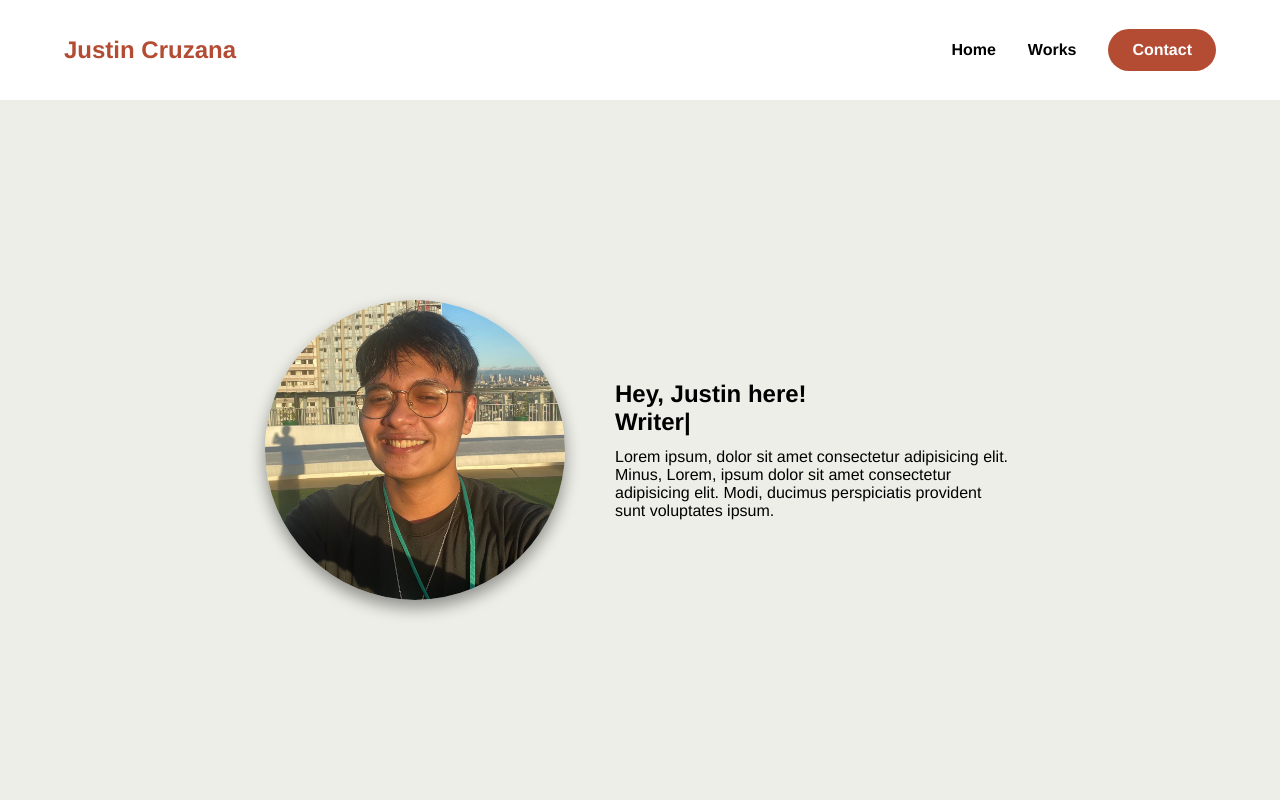
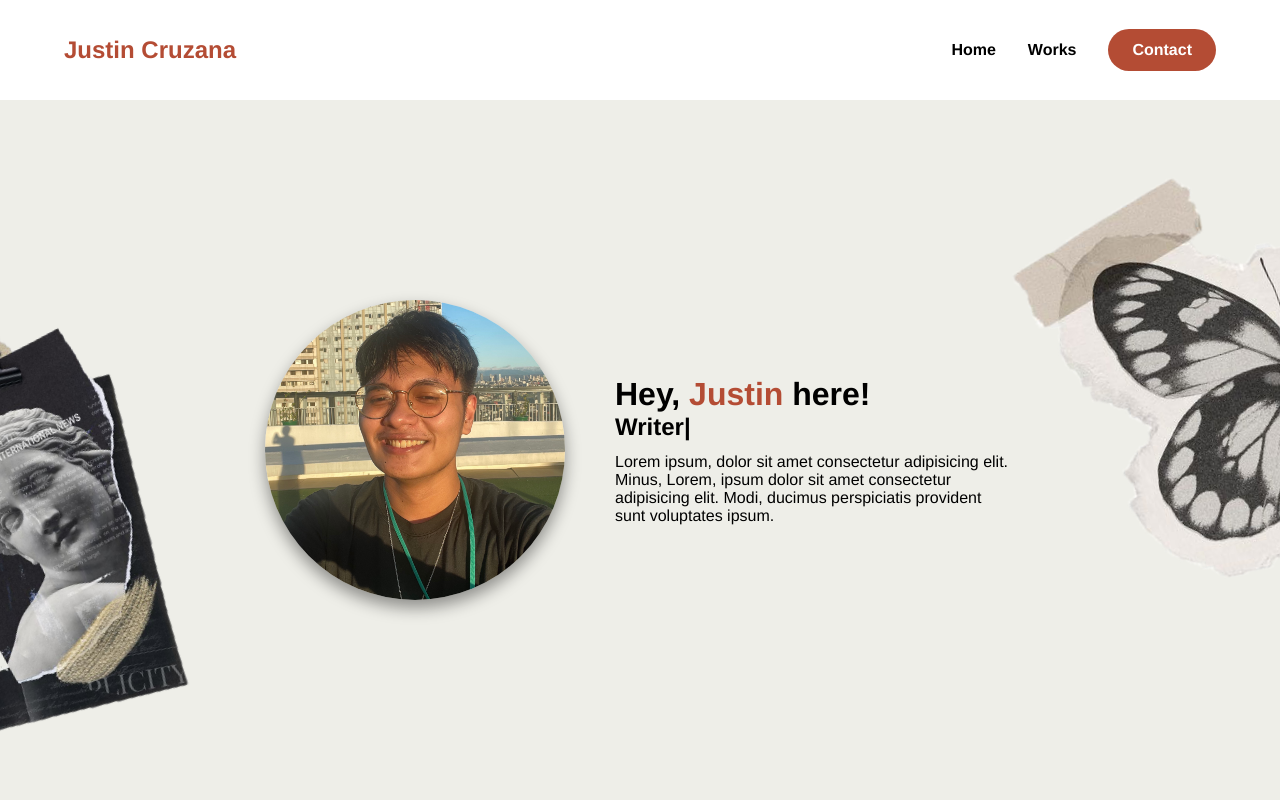
Before and after one commit to pkWafuuu/freelance-eportfolio, a React (Create React App) app: page / in a window 1280 px wide. Shown: the top 800 px of the page. Built offline with nearby package versions, Linux system fonts and the light colour scheme.

Commit message:
feat: add background fillers

```diff
--- a/src/components/Landing.jsx
+++ b/src/components/Landing.jsx
@@ -1,4 +1,6 @@
 import picture from "../assets/justin.jpg";
+import collageBG1 from "../assets/collage 1.png"
+import collageBG2 from "../assets/collage 2.png"
 import Typical from "react-typical";
 
 function Landing({ landing }) {
@@ -11,9 +13,11 @@ function Landing({ landing }) {
           </figure>
           <div className="header__content">
             <h1 className="header__title">
-              Hey, Justin here!{" "}
-              <Typical loop={Infinity} steps={[1500, "", 1500, "Poet", 1500, "Writer", 2100, "Web Developer", 2000]} />
+              Hey, <span className="text__color">Justin</span> here!
             </h1>
+						<h2>
+						<Typical loop={Infinity} steps={[1500, "", 1500, "Poet", 1500, "Writer", 2100, "Web Developer", 2000]} />
+						</h2>
             <p className="header__para">
               Lorem ipsum, dolor sit amet consectetur adipisicing elit. Minus,
               Lorem, ipsum dolor sit amet consectetur adipisicing elit. Modi,
@@ -21,6 +25,8 @@ function Landing({ landing }) {
             </p>
           </div>
         </header>
+				<img src={collageBG1} alt="" className="bg__filler collage__bg1" />
+				<img src={collageBG2} alt="" className="bg__filler collage__bg2" />
       </div>
     </section>
   );
--- a/src/css/landing.css
+++ b/src/css/landing.css
@@ -4,6 +4,7 @@
 	height: calc(100vh - 100px);
 	background-color: rgb(238, 238, 232);
 	position: relative;
+	overflow: hidden;
 }
 
 .row {
@@ -19,6 +20,7 @@ header {
 	transform: translate(-50%, -50%);
 	width: 100%;
 	max-width: 800px;
+	z-index: 1;
 	display: flex;
 	justify-content: space-around;
 }
@@ -44,12 +46,31 @@ header {
 }
 
 .header__title {
-	animation: fade-up 1000ms ease
+	animation: fade-up 1000ms ease;
+	font-size: 32px;
 }
 
 .header__para {
 	margin-top: 12px;
 	animation: fade-up 1000ms 500ms backwards;
+}
+
+.bg__filler{
+	position: absolute;
+}
+
+.collage__bg1 {
+	z-index: 0;
+	left: 0;
+	bottom: 10px;
+	height: 500px;
+	transform: translateX(-320px) rotate(-20deg);
+}
+
+.collage__bg2 {
+	z-index: 0;
+	right: 0;
+	transform: translateX(300px) rotate(-10deg);
 }
 
 @media (max-width:980px) {
```
Also changed, not shown: src/assets/collage 1.png (added), src/assets/collage 2.png (added).
